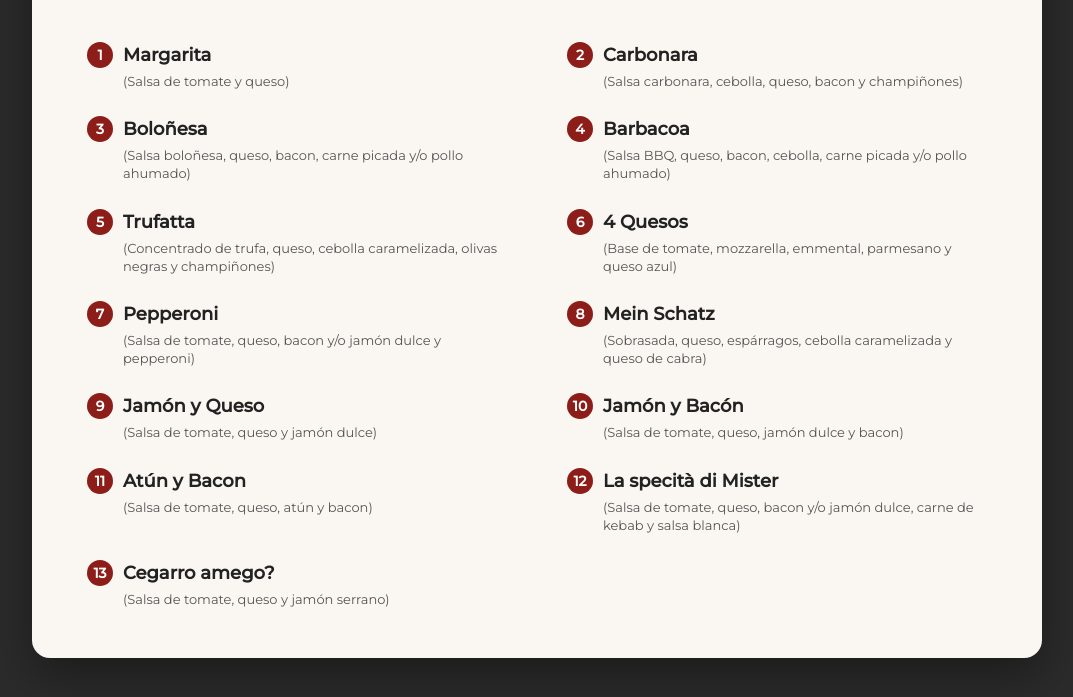
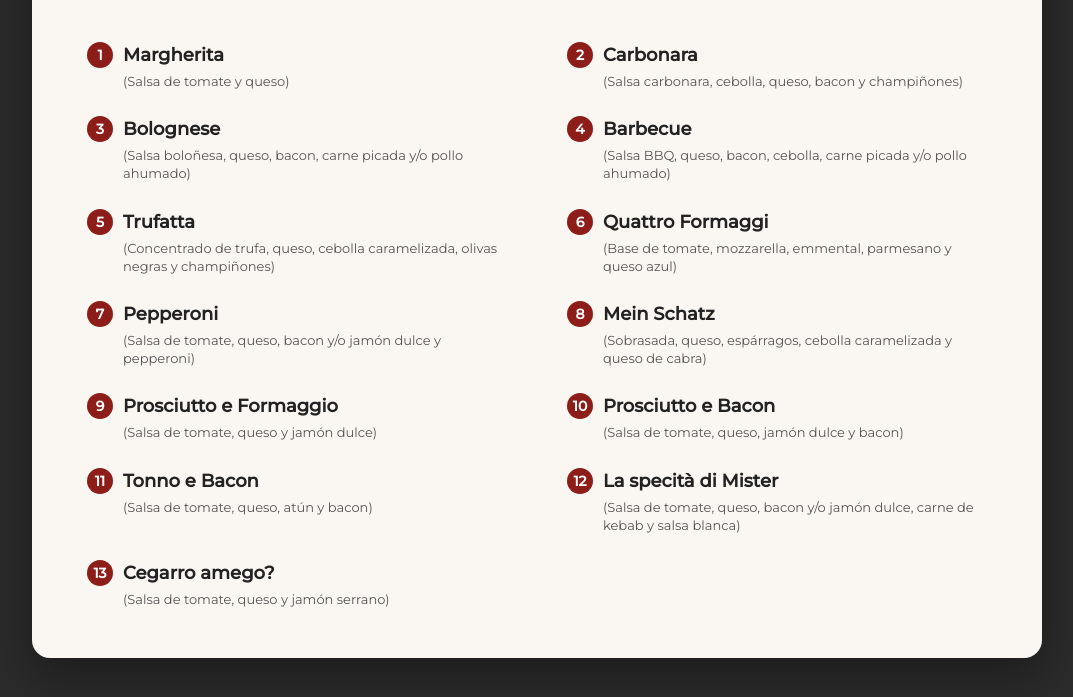
Before and after one commit to arodriguezarasil/CARTA-PIZZAS, a plain HTML site: page index.html in a window 1280 px wide. Shown: the part 177-874 px from the top of the page, without its empty margins (103-1176 px from the left). Drawn offline with nearby package versions, Linux system fonts and the light colour scheme.

Commit message:
Update index.html

```diff
--- a/index.html
+++ b/index.html
@@ -141,7 +141,7 @@ h1 {
         <div class="pizza">
             <div class="pizza-header">
                 <div class="numero">1</div>
-                <div class="nombre">Margarita</div>
+                <div class="nombre">Margherita</div>
             </div>
             <div class="ingredientes">(Salsa de tomate y queso)</div>
         </div>
@@ -157,7 +157,7 @@ h1 {
         <div class="pizza">
             <div class="pizza-header">
                 <div class="numero">3</div>
-                <div class="nombre">Boloñesa</div>
+                <div class="nombre">Bolognese</div>
             </div>
             <div class="ingredientes">(Salsa boloñesa, queso, bacon, carne picada y/o pollo ahumado)</div>
         </div>
@@ -165,7 +165,7 @@ h1 {
         <div class="pizza">
             <div class="pizza-header">
                 <div class="numero">4</div>
-                <div class="nombre">Barbacoa</div>
+                <div class="nombre">Barbecue</div>
             </div>
             <div class="ingredientes">(Salsa BBQ, queso, bacon, cebolla, carne picada y/o pollo ahumado)</div>
         </div>
@@ -181,7 +181,7 @@ h1 {
         <div class="pizza">
             <div class="pizza-header">
                 <div class="numero">6</div>
-                <div class="nombre">4 Quesos</div>
+                <div class="nombre">Quattro Formaggi</div>
             </div>
             <div class="ingredientes">(Base de tomate, mozzarella, emmental, parmesano y queso azul)</div>
         </div>
@@ -205,7 +205,7 @@ h1 {
         <div class="pizza">
             <div class="pizza-header">
                 <div class="numero">9</div>
-                <div class="nombre">Jamón y Queso</div>
+                <div class="nombre">Prosciutto e Formaggio</div>
             </div>
             <div class="ingredientes">(Salsa de tomate, queso y jamón dulce)</div>
         </div>
@@ -213,7 +213,7 @@ h1 {
         <div class="pizza">
             <div class="pizza-header">
                 <div class="numero">10</div>
-                <div class="nombre">Jamón y Bacón</div>
+                <div class="nombre">Prosciutto e Bacon</div>
             </div>
             <div class="ingredientes">(Salsa de tomate, queso, jamón dulce y bacon)</div>
         </div>
@@ -221,7 +221,7 @@ h1 {
         <div class="pizza">
             <div class="pizza-header">
                 <div class="numero">11</div>
-                <div class="nombre">Atún y Bacon</div>
+                <div class="nombre">Tonno e Bacon</div>
             </div>
             <div class="ingredientes">(Salsa de tomate, queso, atún y bacon)</div>
         </div>
```
